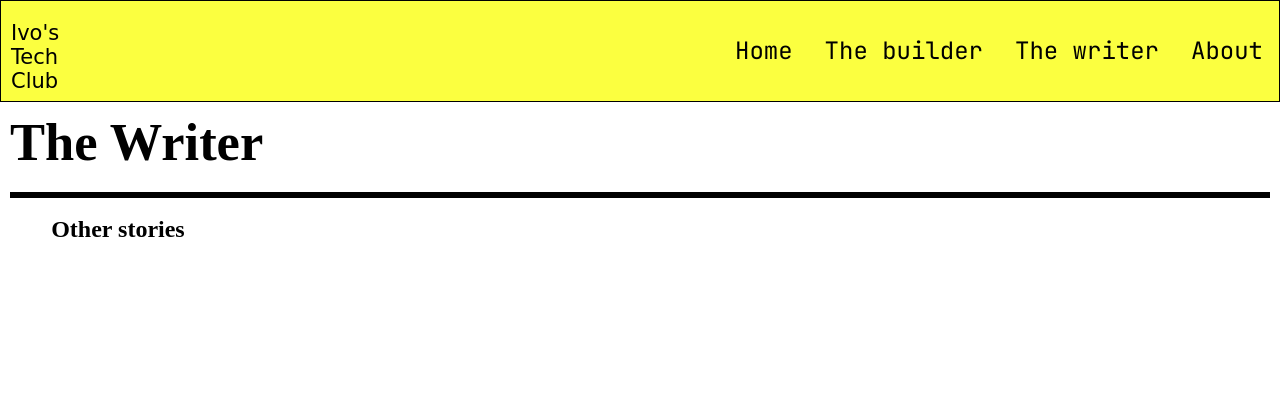
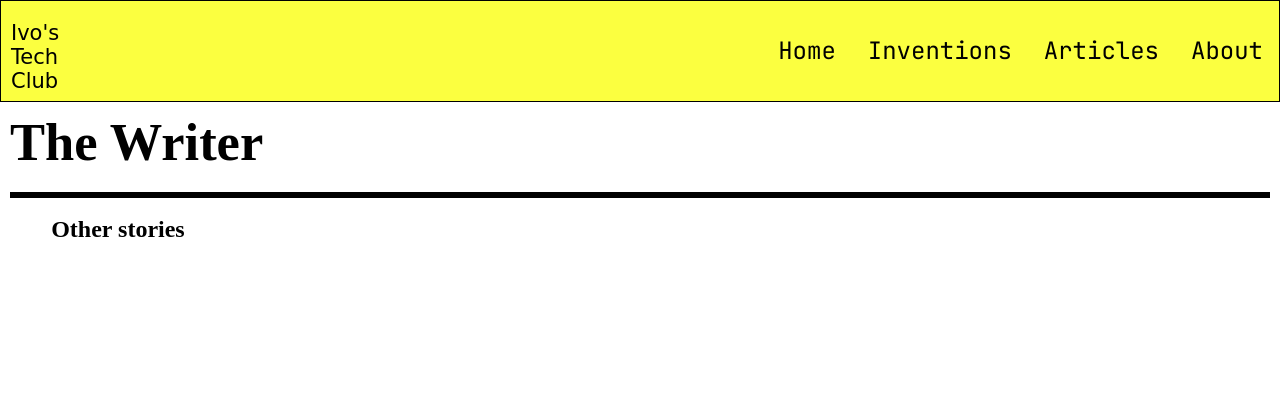
Before and after one commit to aphxtwin/IvoTechClub, a Django app: page /the-writer/ in a window 1280 px wide. Shown: the top 420 px of the page. Run offline with Django 4.2, Linux system fonts and the light colour scheme; data that the repository does not hold is empty.

Commit message:
last commit

```diff
--- a/home/static/home/stylesheet/style_thewriter.css
+++ b/home/static/home/stylesheet/style_thewriter.css
@@ -130,7 +130,10 @@
     .secondary-story {
         border-bottom:none;
     }
-
+    .topurl {
+        color: black;
+        text-decoration: none;
+    }
 
 
 }
--- a/home/templates/home/base.html
+++ b/home/templates/home/base.html
@@ -38,10 +38,10 @@
                     <a href="{% url 'home' %}">Home</a>
                 </li>
                 <li>
-                    <a href="#">The builder</a>
+                    <a href="#">Inventions</a>
                 </li>
                 <li>
-                    <a href="{% url 'the_writer' %}">The writer</a>
+                    <a href="{% url 'the_writer' %}">Articles</a>
                 </li>
                 <li>
                     <a href="{% url 'about' %}">About</a>
--- a/home/templates/home/the-writer.html
+++ b/home/templates/home/the-writer.html
@@ -14,11 +14,12 @@
     <h1 id="TWh1">The Writer</h1>
 </div>
 
+
 <div class="container">
     <div class="content-wrap">
         {% for post in top_story %}
         <div class="top-story">
-            <a href="{{ post.slug }}" class="top-content">
+            <a class="topurl" href="{{ post.slug }}">
                 <div class="top-title">
                     {{ post.title }}
                 </div>
@@ -35,10 +36,8 @@
         <div class="secondary-container">
             {% for post in secondary_stories %}
             <div class="secondary-story">
-                <a href="{{ post.slug }}">
-                    <div class="secondary-title"> {{post.title}} </div>
-                    <div class="secondary-category"> {{post.category}}</div>
-                </a>
+                <div class="secondary-title"> {{post.title}} </div>
+                <div class="secondary-category"> {{post.category}}</div>
             </div>
             {% endfor %}
         </div>
@@ -46,6 +45,7 @@
     <div class="other-container">
         <h2 class="h2-other-stories"> Other stories</h2>
         {% for i in other_stories %}
+
             <div class="other-stories">
                 <a href="{{ post.slug }}">
                     <div class="other-header">
@@ -60,6 +60,7 @@
                     </div>
                 </a>
             </div>
+        </a>
         {% endfor %}
 </div>
 
```
